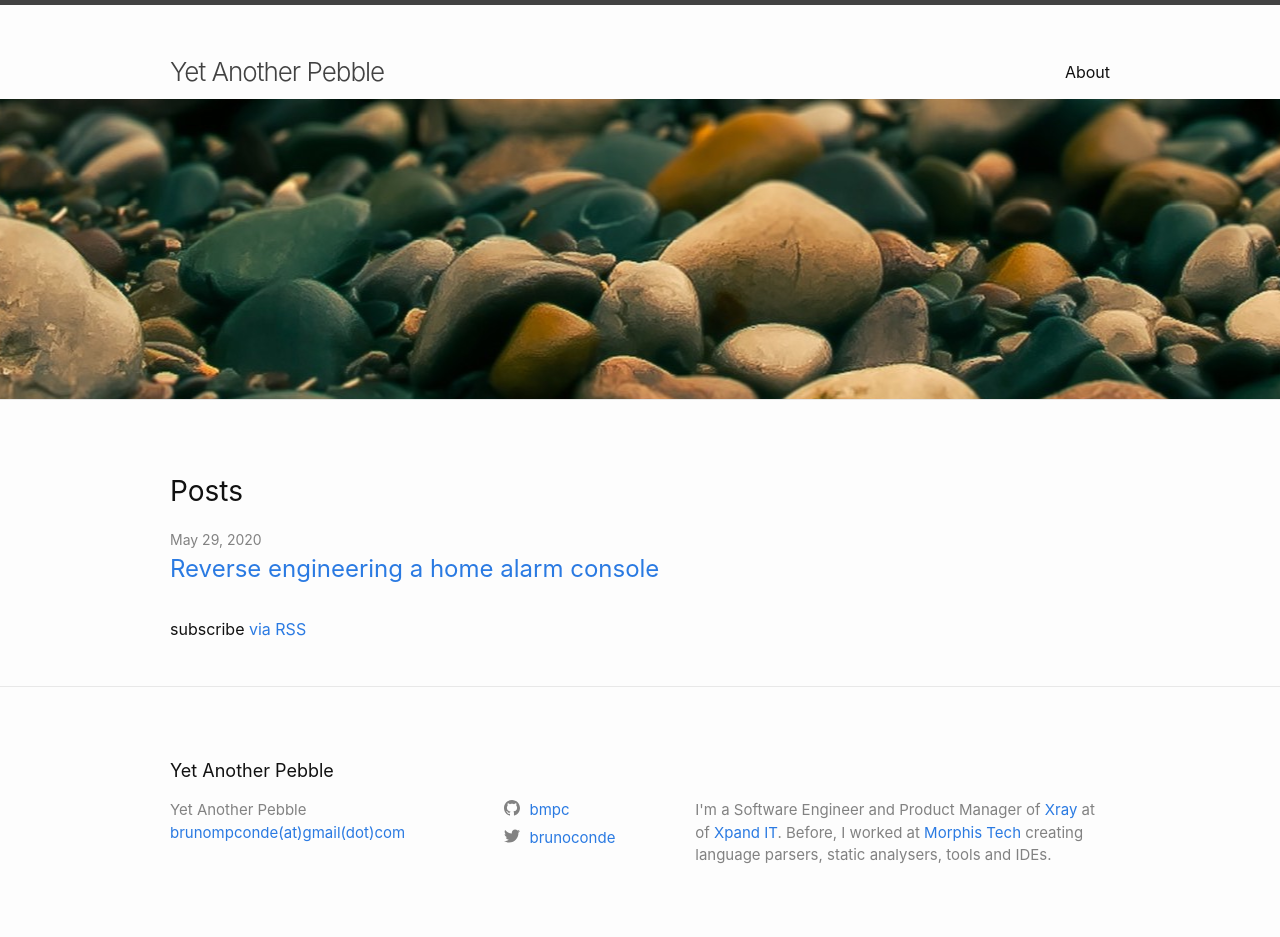
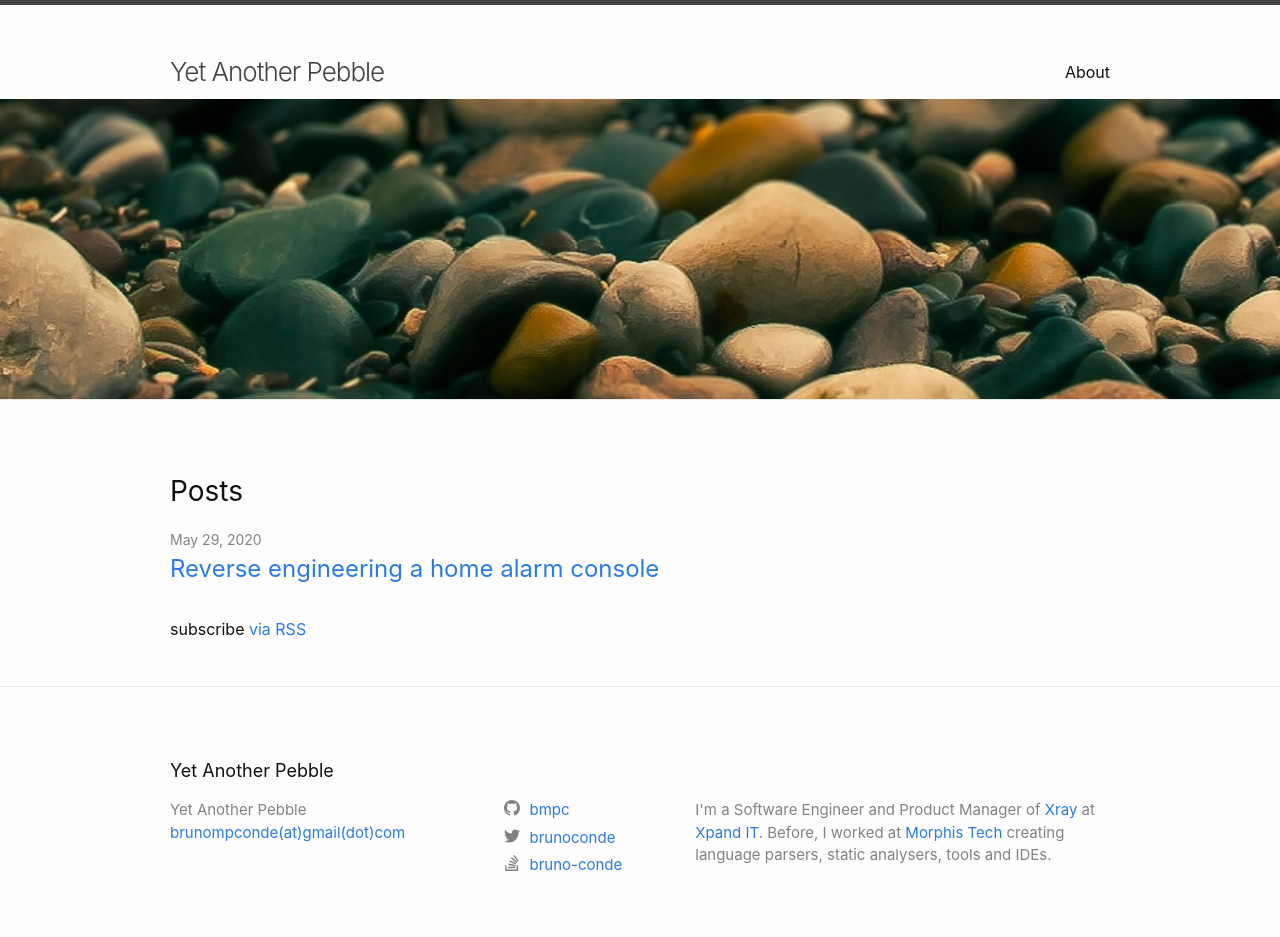
Before and after one commit to bmpc/bmpc.github.io, a Jekyll site: the page built from index.markdown, in a window 1280 px wide. Built offline with Jekyll 4.4.1, drawn with Linux system fonts in a browser that asks for light colours.

Commit message:
Including stackoverflow social

```diff
--- a/_config.yml
+++ b/_config.yml
@@ -21,7 +21,7 @@
 title: Yet Another Pebble
 email: brunompconde(at)gmail(dot)com
 description: >- # this means to ignore newlines until "baseurl:"
-  I'm a Software Engineer and Product Manager of <a href="https://www.getxray.app/" target="_blank">Xray</a> at of <a href="https://www.xpand-it.com/" target="_blank">Xpand IT</a>. Before, I worked at <a href="https://morphis-tech.com/" target="_blank">Morphis Tech</a> creating language parsers, static analysers, tools and IDEs.
+  I'm a Software Engineer and Product Manager of <a href="https://www.getxray.app/" target="_blank">Xray</a> at <a href="https://www.xpand-it.com/" target="_blank">Xpand IT</a>. Before, I worked at <a href="https://morphis-tech.com/" target="_blank">Morphis Tech</a> creating language parsers, static analysers, tools and IDEs.
 baseurl: "" # the subpath of your site, e.g. /blog
 # Disqus Comments
 disqus:
@@ -31,7 +31,8 @@ disqus:
 
 url: "https://bmpc.github.io" # the base hostname & protocol for your site, e.g. http://example.com
 twitter_username: brunoconde
-github_username:  bmpc
+github_username: bmpc
+stackoverflow_username: bruno-conde
 
 # Build settings
 # theme: minima
--- a/_includes/social.html
+++ b/_includes/social.html
@@ -10,5 +10,6 @@
   {%- if site.twitter_username -%}<li><a href="https://www.twitter.com/{{ site.twitter_username| cgi_escape | escape }}"><svg class="svg-icon"><use xlink:href="{{ '/assets/minima-social-icons.svg#twitter' | relative_url }}"></use></svg> <span class="username">{{ site.twitter_username| escape }}</span></a></li>{%- endif -%}
   {%- if site.youtube_username -%}<li><a href="https://youtube.com/{{ site.youtube_username| cgi_escape | escape }}"><svg class="svg-icon"><use xlink:href="{{ '/assets/minima-social-icons.svg#youtube' | relative_url }}"></use></svg> <span class="username">{{ site.youtube_username| escape }}</span></a></li>{%- endif -%}
   {%- if site.googleplus_username -%}<li><a href="https://plus.google.com/{{ site.googleplus_username| escape }}"><svg class="svg-icon"><use xlink:href="{{ '/assets/minima-social-icons.svg#googleplus' | relative_url }}"></use></svg> <span class="username">{{ site.googleplus_username| escape }}</span></a></li>{%- endif -%}
+  {%- if site.stackoverflow_username -%}<li><a href="https://stackoverflow.com/u/31136/{{ site.stackoverflow_username| escape }}"><svg class="svg-icon"><use xlink:href="{{ '/assets/minima-social-icons.svg#stackoverflow' | relative_url }}"></use></svg> <span class="username">{{ site.stackoverflow_username| escape }}</span></a></li>{%- endif -%}
   {%- if site.rss -%}<li><a href="{{ 'feed.xml' | relative_url }}"><svg class="svg-icon"><use xlink:href="{{ '/assets/minima-social-icons.svg#rss' | relative_url }}"></use></svg> <span>{{ site.rss | escape }}</span></a></li>{%- endif -%}
 </ul>
```
